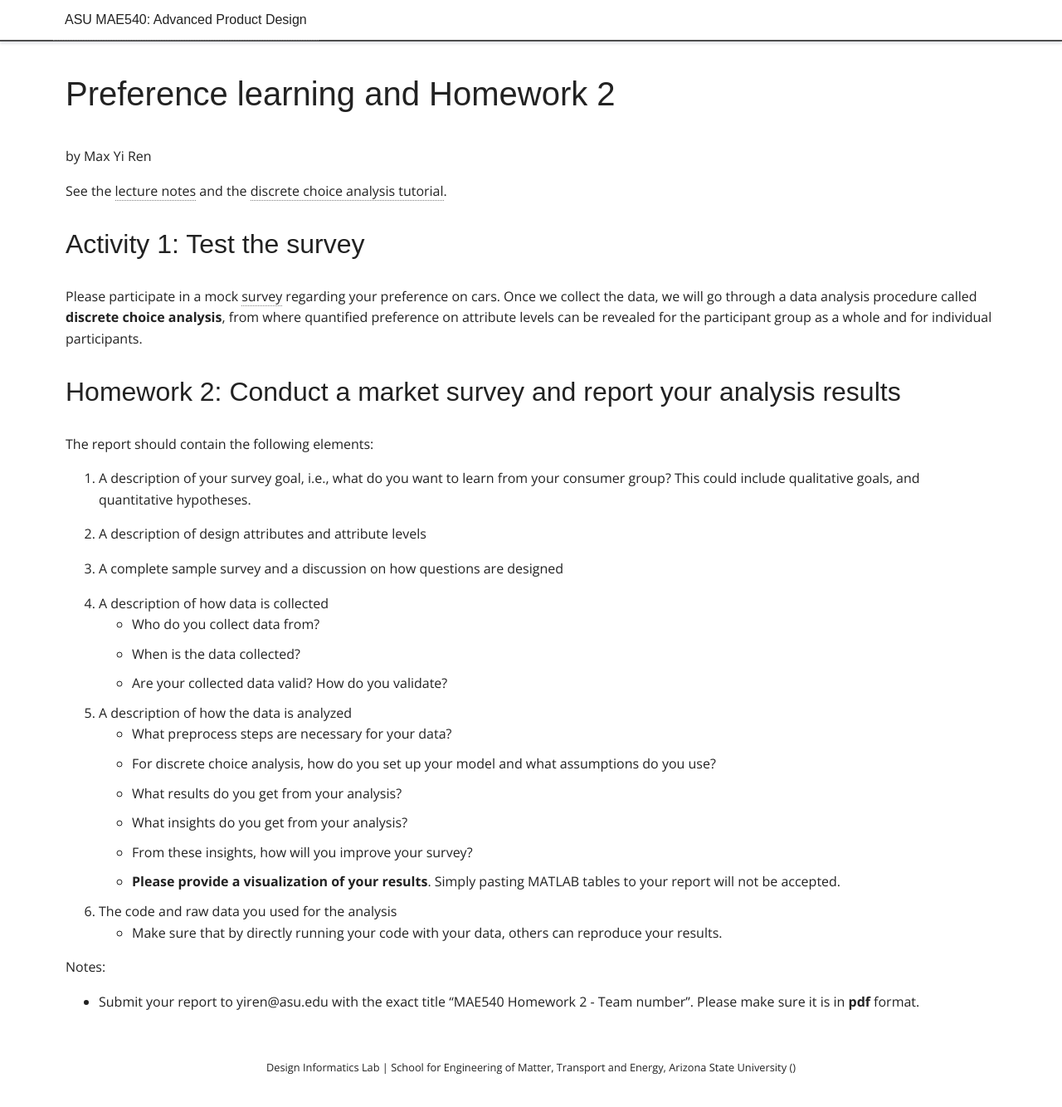
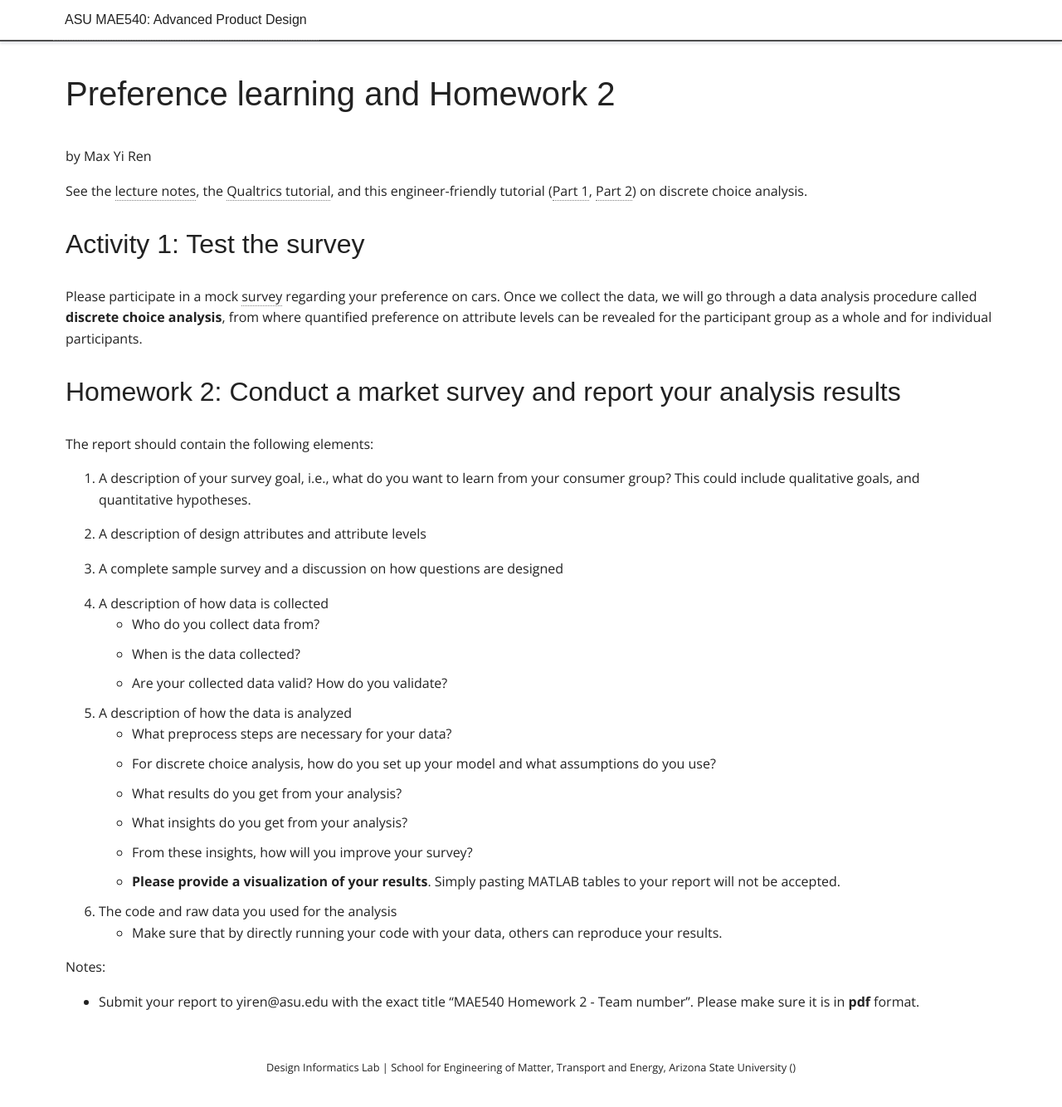
Before and after one commit to DesignInformaticsLab/DesignInformaticsLab.github.io, a Jekyll site: the page built from _posts/teaching/productdesign/2017-02-06-preferencelearning.md, in a window 1280 px wide and 1337 px high. Shown: the top 1334 px of the window at 83% size. Built offline with Jekyll 4.4.1, drawn with Linux system fonts in a browser that asks for light colours; some web fonts are replaced.

Commit message:
update lecture

```diff
--- a/_posts/teaching/productdesign/2017-02-06-preferencelearning.md
+++ b/_posts/teaching/productdesign/2017-02-06-preferencelearning.md
@@ -8,7 +8,8 @@ published: true
 # Preference learning and Homework 2
 by Max Yi Ren
 
-See the [lecture notes][1] and the [discrete choice analysis tutorial][2].
+See the [lecture notes][1], the [Qualtrics tutorial][2], and this engineer-friendly tutorial
+([Part 1][michalek1], [Part 2][michalek2]) on discrete choice analysis.
 
 ## Activity 1: Test the survey
 Please participate in a mock [survey][3] regarding your preference on cars. Once we collect the data,
@@ -52,3 +53,5 @@ Please make sure it is in **pdf** format.
 [1]: /_teaching/productdesign/PreferenceLearning.pptx
 [2]: http://designinformaticslab.github.io/productdesign_tutorial/2017/02/06/qualtrics_tutorial.html
 [3]: https://asu.co1.qualtrics.com/SE/?SID=SV_eevvPb4p2ZfSFpP
+[michalek1]: /_teaching/productdesign/Discrete Choice Conjoint - Part 1.pdf
+[michalek2]: /_teaching/productdesign/Discrete Choice Conjoint - Part 2.pdf
```
Also changed, not shown: 2 other files.
